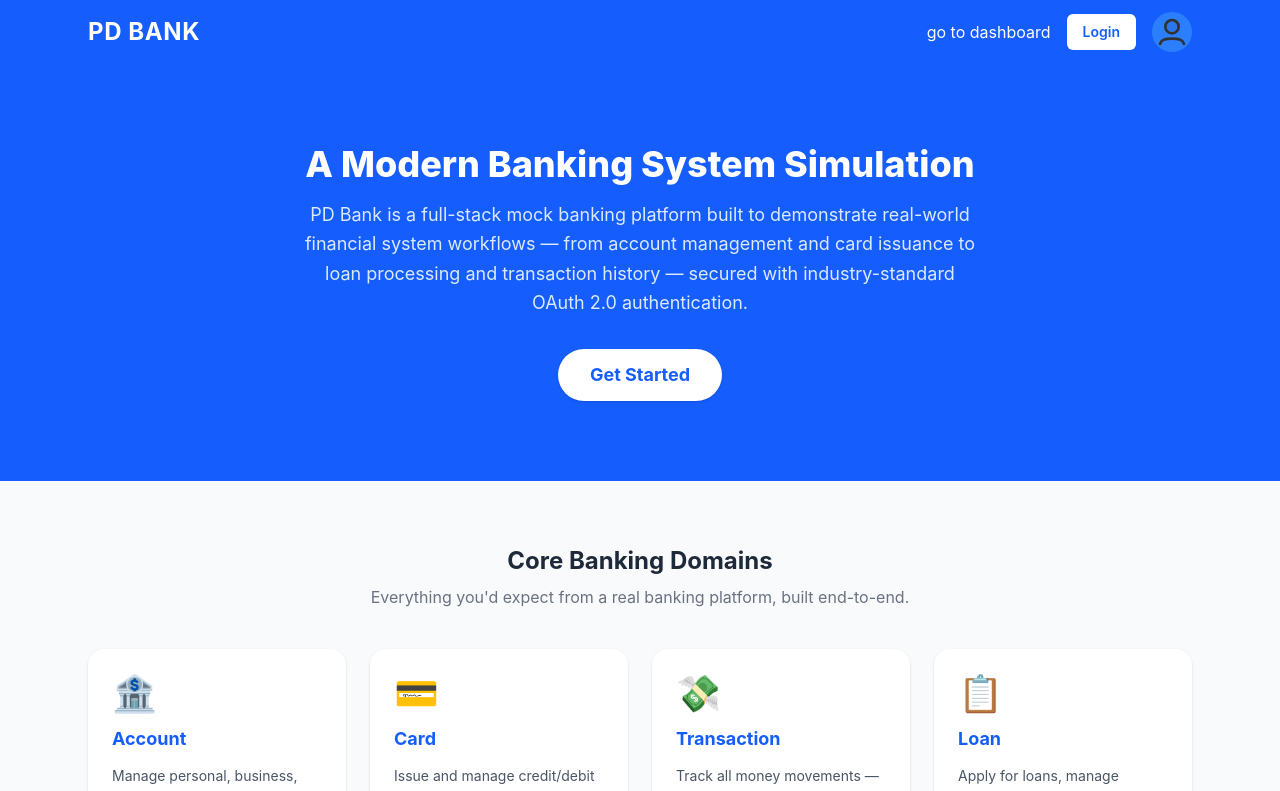
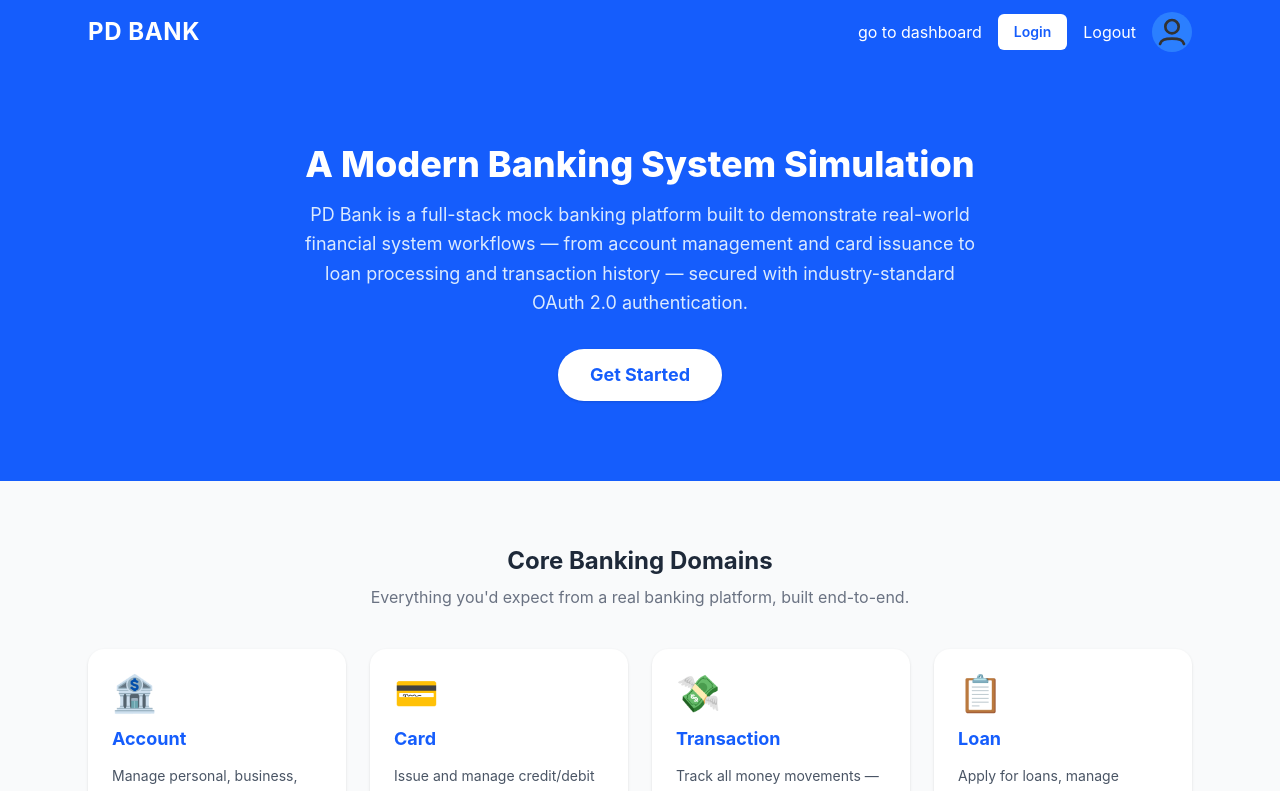
Before and after one commit to duynpce/banking-system-FE, a React (Vite) app: page / in a window 1280 px wide. Shown: the top 791 px of the page. Built offline with nearby package versions, Linux system fonts and the light colour scheme; no server answers.

Commit message:
feat : add logout button to home page

```diff
--- a/src/feat/home/Home.tsx
+++ b/src/feat/home/Home.tsx
@@ -1,6 +1,8 @@
 import { Link, useNavigate } from "react-router-dom";
 import ImgButton from "../../shared/component/ImgButton";
 import profileIcon from "../../assets/icon/profile.svg";
+import { Button } from "@headlessui/react";
+import { useLogout } from "../auth/logout/useLogout";
 
 const DOMAINS = [
   {
@@ -34,6 +36,7 @@ const TECH_STACK = [
 
 const Home = () => {
   const navigate = useNavigate();
+  const logoutMutation = useLogout();
 
   return (
     <div className="min-h-screen bg-gray-50 text-gray-800">
@@ -49,6 +52,7 @@ const Home = () => {
             >
               Login
             </Link>
+            <Button onClick={() => logoutMutation.mutate()}>Logout</Button>
             <ImgButton
               alt="profile"
               src={profileIcon}
```
